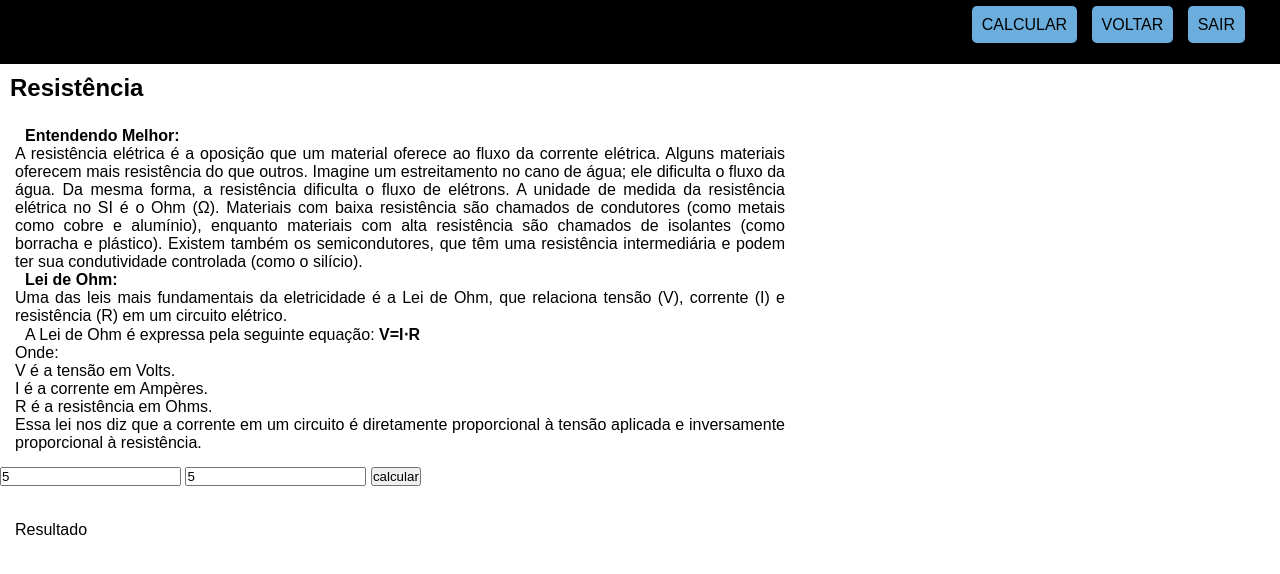
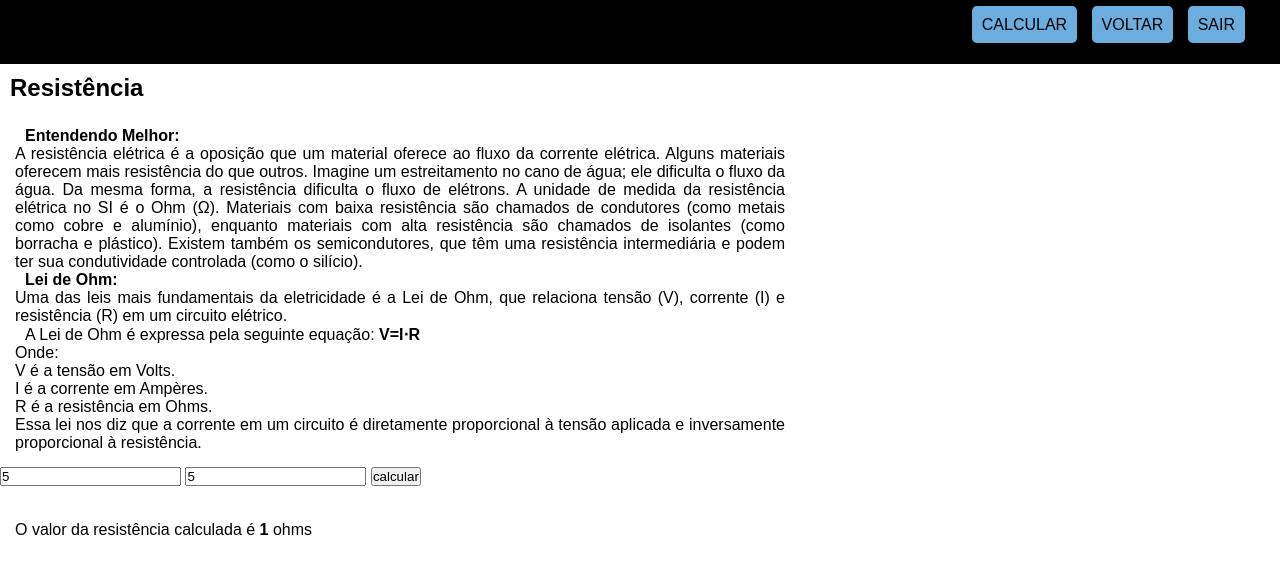
Before and after one commit to tecvieira/eletricidade, a plain HTML site: page resistencia.html in a window 1280 px wide. Both pictures are taken after typing "5", "5" into the empty fields and a click on the button "calcular". Shown: the part 116-690 px from the top of the page. Drawn offline with Linux system fonts and the light colour scheme.

Commit message:
corrigiu java script
ajustou funcionamento do calculo de resistencia

```diff
--- a/resistencia.html
+++ b/resistencia.html
@@ -58,8 +58,8 @@
             let tens = window.document.getElementById('tensao')
             let corr = window.document.getElementById('corrente')
             let res = document.getElementById('res')
-            let t1 = number(tens.value)
-            let c1 = number(corr.value)
+            let t1 = Number(tens.value)
+            let c1 = Number(corr.value)
             let calc = t1 / c1
             res.innerHTML = `O valor da resistência calculada é <strong>${calc}</strong> ohms`
         }
```
